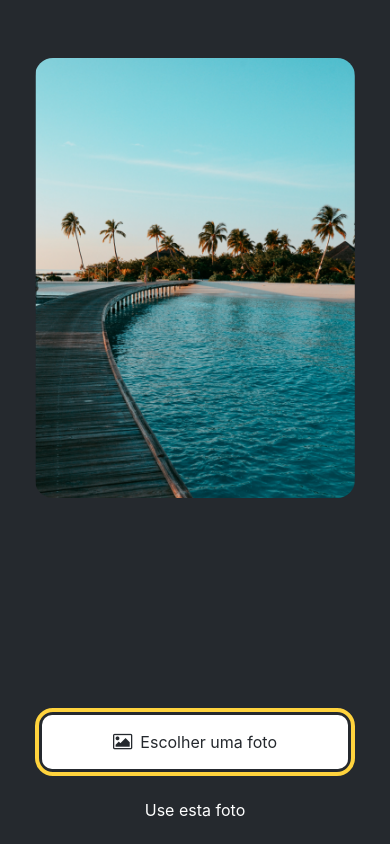
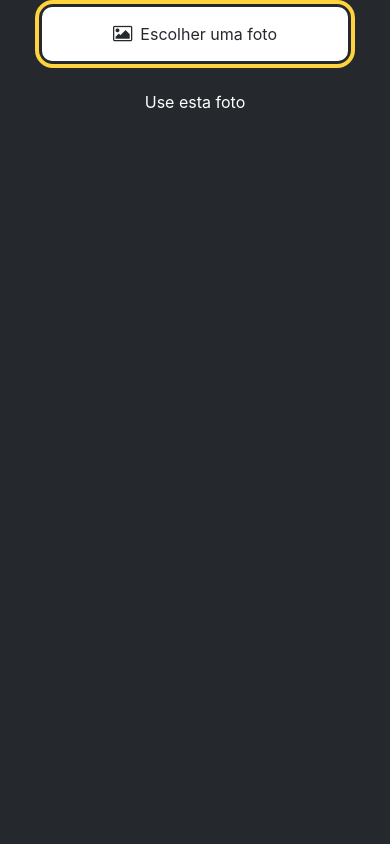
Before and after one commit to Cleyton-1995/-StickerSmash, a React Native app: screen / in a window 390 px wide. Built offline with nearby package versions, Linux system fonts and the light colour scheme.

Commit message:
feat: Declare a state variable to show buttons

```diff
--- a/App.js
+++ b/App.js
@@ -8,6 +8,7 @@ import { useState } from "react";
 const PlaceholderImage = require("./assets/images/background-image.png");
 
 export default function App() {
+  const [showAppOptions, steShowAppOptions] = useState(false);
   const [selectedImage, setSelectedImage] = useState(null);
 
   const pickImageAsync = async () => {
@@ -18,6 +19,7 @@ export default function App() {
 
     if (!result.canceled) {
       setSelectedImage(result.assets[0].uri);
+      steShowAppOptions(true);
     } else {
       alert("Você não selecionou nenhuma imagem");
     }
@@ -25,19 +27,26 @@ export default function App() {
 
   return (
     <View style={styles.container}>
+      {showAppOptions ? (
         <View style={styles.imageContainer}>
-        <ImageViewer placeholderImageSource={PlaceholderImage} selectedImage={selectedImage} />
-
+          <ImageViewer
+            placeholderImageSource={PlaceholderImage}
+            selectedImage={selectedImage}
+          />
         </View>
-
-      <View>
+      ) : (
+        <View style={styles.footerContainer}>
           <Button
             theme="primary"
             label="Escolher uma foto"
             onPress={pickImageAsync}
           />
-        <Button label="Use esta foto" />
+          <Button
+            label="Use esta foto"
+            onPress={() => steShowAppOptions(true)}
+          />
         </View>
+      )}
       <StatusBar style="auto" />
     </View>
   );
--- a/src/components/Button.js
+++ b/src/components/Button.js
@@ -24,7 +24,7 @@ export default function Button({ label, theme, onPress }) {
 
    return (
      <View style={styles.buttonContainer}>
-         <Pressable style={styles.button} onPress={() => alert('Você pressionou um botão.')}>
+         <Pressable style={styles.button} onPress={onPress}>
            <Text style={styles.buttonLabel}>{label}</Text>
          </Pressable>
        </View>
```
Lines whose indentation alone changed are shown as unchanged.
